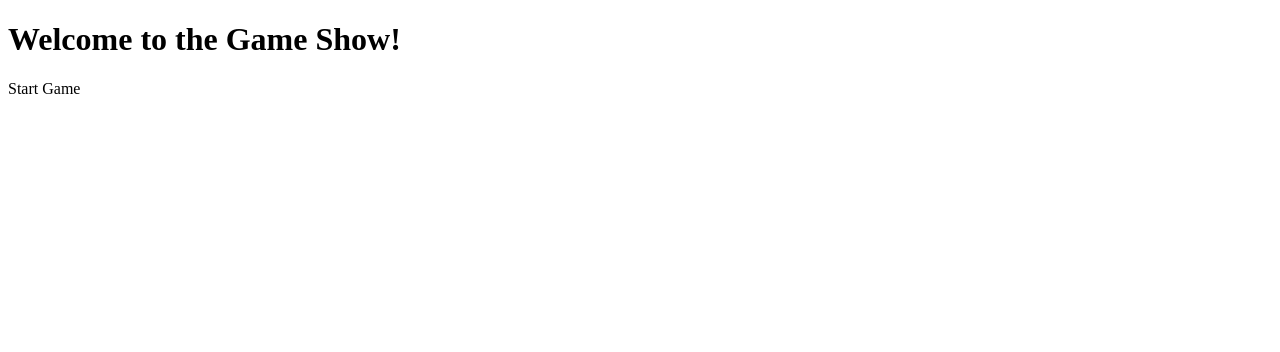
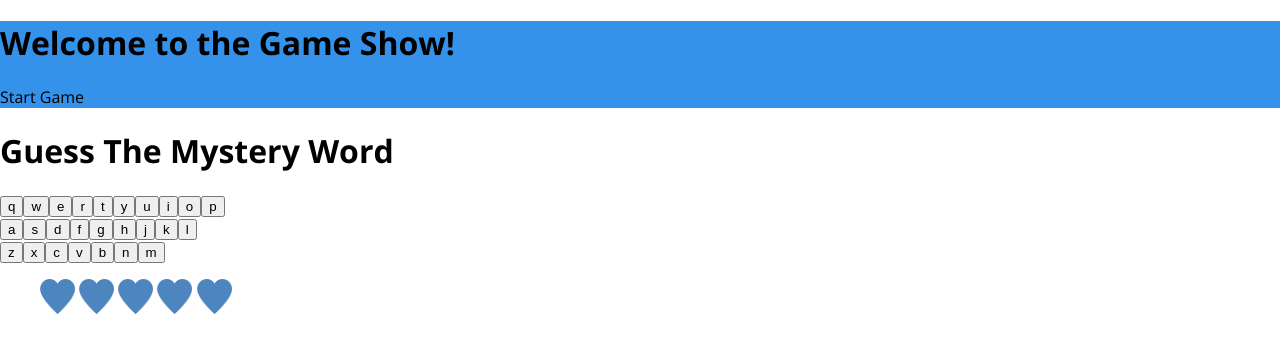
Before and after one commit to randyshao/game-show-app, a plain HTML site: page index.html in a window 1280 px wide. Drawn offline with nearby package versions, Linux system fonts and the light colour scheme.

Commit message:
Base layout created

```diff
--- a/css/style.css
+++ b/css/style.css
@@ -1,2 +1,20 @@
 /* Main styles */
 @import url('https://fonts.googleapis.com/css?family=Open+Sans:400,700&Roboto:300');
+
+* {
+    box-sizing: border-box;
+}
+
+body {
+    font-family: 'Open Sans', sans-serif;
+    margin: 0;
+}
+
+li {
+    list-style: none;
+    display: inline-block;
+}
+
+.title-card {
+    background-color: #3492eb;
+}
--- a/index.html
+++ b/index.html
@@ -8,9 +8,35 @@
   <link href="css/style.css" rel="stylesheet">
 </head>
 <body>
-  <div>
-    <h1>Welcome to the Game Show!</h1>
-    <a>Start Game</a>
+  <div class="main-content">
+    <div class="title-card">
+      <h1>Welcome to the Game Show!</h1>
+      <a>Start Game</a>
+    </div>
+    <div class="title">
+      <h1>Guess The Mystery Word</h1>
+    </div>
+    <div class="word-slots">
+      <ul></ul>
+    </div>
+    <div class="keyboard-row">
+      <button>q</button><button>w</button><button>e</button><button>r</button><button>t</button><button>y</button><button>u</button><button>i</button><button>o</button><button>p</button>
+    </div>
+    <div class="keyboard-row">
+      <button>a</button><button>s</button><button>d</button><button>f</button><button>g</button><button>h</button><button>j</button><button>k</button><button>l</button>
+    </div>
+    <div class="keyboard-row">
+      <button>z</button><button>x</button><button>c</button><button>v</button><button>b</button><button>n</button><button>m</button>
+    </div>
+    <div class="lives">
+      <ol>
+        <li><img src="images/liveHeart.png" height="35px" width="35px"></li>
+        <li><img src="images/liveHeart.png" height="35px" width="35px"></li>
+        <li><img src="images/liveHeart.png" height="35px" width="35px"></li>
+        <li><img src="images/liveHeart.png" height="35px" width="35px"></li>
+        <li><img src="images/liveHeart.png" height="35px" width="35px"></li>
+      </ol>
+    </div>
   </div>
   <script type="text/javascript" src="app.js"></script>
 </body>
```
